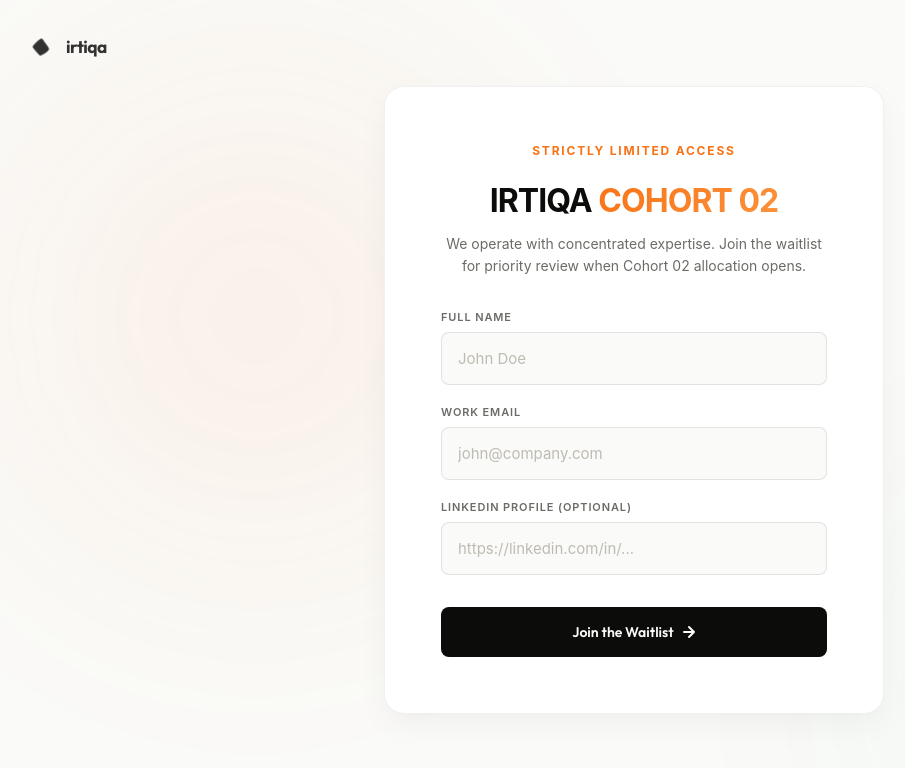
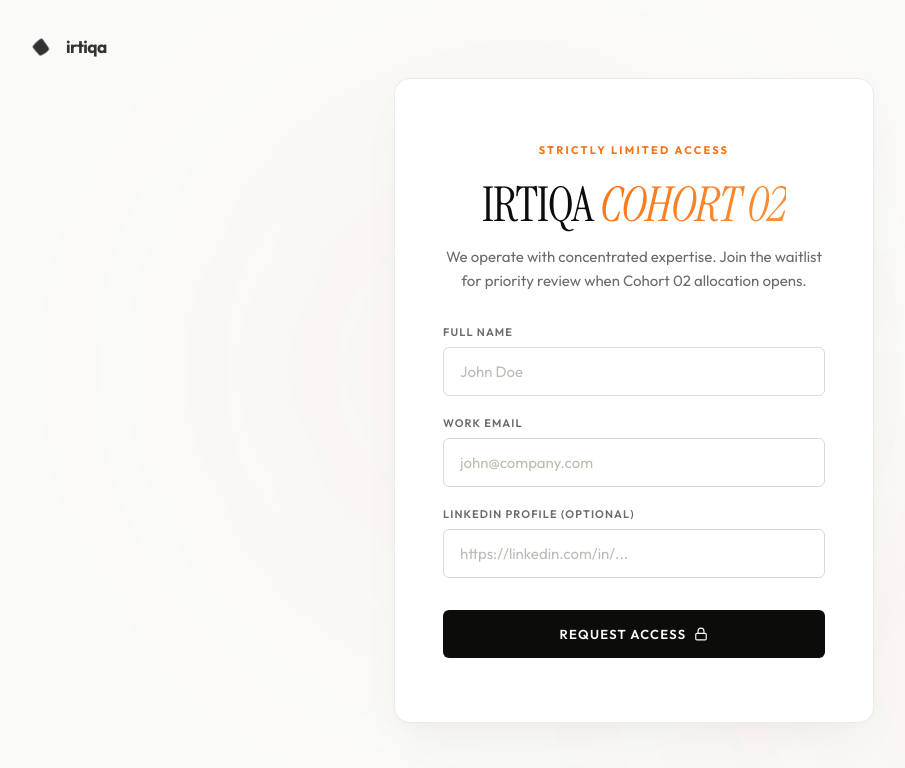
Before and after one commit to LionCrown69/irtiqa, a Next.js app: page /cohort-2 in a window 1280 px wide. Shown: the top 768 px of the page, without its empty margins (6-911 px from the left). Built offline with nearby package versions, Linux system fonts and the light colour scheme.

Commit message:
Design: Inject signature Irtiqa serif typography and lock icon into Waitlist

```diff
--- a/app/cohort-2/page.tsx
+++ b/app/cohort-2/page.tsx
@@ -116,10 +116,11 @@
                   )}
 
                   <button type="submit" className={styles.submitBtn} disabled={status === 'loading'}>
-                    {status === 'loading' ? 'Submitting...' : 'Join the Waitlist'}
+                    {status === 'loading' ? 'Submitting...' : 'Request Access'}
                     {status !== 'loading' && (
-                      <svg width="14" height="14" viewBox="0 0 14 14" fill="none" stroke="currentColor" strokeWidth="2" strokeLinecap="round" strokeLinejoin="round">
-                        <path d="M2 7h10M7 2l5 5-5 5" />
+                      <svg width="14" height="14" viewBox="0 0 24 24" fill="none" stroke="currentColor" strokeWidth="2" strokeLinecap="round" strokeLinejoin="round">
+                        <rect x="3" y="11" width="18" height="11" rx="2" ry="2"></rect>
+                        <path d="M7 11V7a5 5 0 0 1 10 0v4"></path>
                       </svg>
                     )}
                   </button>
--- a/app/cohort-2/waitlist.module.css
+++ b/app/cohort-2/waitlist.module.css
@@ -10,13 +10,13 @@
 
 .ambientGlow1 {
   position: fixed;
-  top: -10%;
-  left: -10%;
-  width: 60vw;
-  height: 60vw;
-  background: radial-gradient(circle, rgba(249, 115, 22, 0.08) 0%, rgba(249, 115, 22, 0) 70%);
+  top: -20%;
+  left: 0%;
+  width: 80vw;
+  height: 80vw;
+  background: radial-gradient(circle, rgba(249, 115, 22, 0.04) 0%, rgba(249, 115, 22, 0) 60%);
   border-radius: 50%;
-  filter: blur(80px);
+  filter: blur(100px);
   z-index: 0;
   animation: float 20s ease-in-out infinite alternate;
   pointer-events: none;
@@ -24,13 +24,13 @@
 
 .ambientGlow2 {
   position: fixed;
-  bottom: -20%;
+  bottom: -30%;
   right: -10%;
-  width: 50vw;
-  height: 50vw;
-  background: radial-gradient(circle, rgba(16, 185, 129, 0.05) 0%, rgba(16, 185, 129, 0) 70%);
+  width: 70vw;
+  height: 70vw;
+  background: radial-gradient(circle, rgba(249, 115, 22, 0.03) 0%, rgba(249, 115, 22, 0) 60%);
   border-radius: 50%;
-  filter: blur(80px);
+  filter: blur(100px);
   z-index: 0;
   animation: float 25s ease-in-out infinite alternate-reverse;
   pointer-events: none;
@@ -231,29 +231,49 @@
 }
 .glassCard {
   background: #ffffff;
-  border: 1px solid rgba(12, 12, 11, 0.06);
-  border-radius: 20px;
-  padding: 56px;
-  box-shadow: 0 12px 32px rgba(12, 12, 11, 0.04), 0 2px 6px rgba(12, 12, 11, 0.02);
+  border: 1px solid rgba(12, 12, 11, 0.08);
+  border-radius: 16px;
+  padding: 64px 48px;
+  box-shadow: 0 24px 48px -12px rgba(12, 12, 11, 0.05), 0 4px 12px rgba(12, 12, 11, 0.02);
   display: flex;
   flex-direction: column;
   gap: 32px;
   width: 100%;
-  max-width: 500px;
+  max-width: 480px;
 }
 .formHeader {
   text-align: center;
 }
+.eyebrow {
+  font-family: var(--ui, 'Outfit', sans-serif);
+  font-size: 11px;
+  font-weight: 700;
+  text-transform: uppercase;
+  letter-spacing: 0.2em;
+  color: #f97316;
+  margin-bottom: 24px;
+  display: block;
+}
 .formTitle {
-  font-size: 32px;
-  font-weight: 700;
-  line-height: 1.2;
-  letter-spacing: -0.03em;
+  font-family: var(--serif, 'Instrument Serif', Georgia, serif);
+  font-size: 48px;
+  font-weight: 400;
+  line-height: 1;
+  letter-spacing: -0.02em;
   color: var(--ink, #0C0C0B);
-  margin: 0 0 12px;
+  margin: 0 0 16px;
+}
+.gradientText {
+  font-style: italic;
+  background: linear-gradient(135deg, #f97316 0%, #fb923c 100%);
+  -webkit-background-clip: text;
+  -webkit-text-fill-color: transparent;
+  background-clip: text;
+  color: transparent;
 }
 .formDesc {
-  font-size: 14px;
+  font-family: var(--ui, 'Outfit', sans-serif);
+  font-size: 15px;
   line-height: 1.6;
   color: var(--sub, #6B6B67);
   margin: 0;
@@ -268,46 +288,49 @@
 }
 .inputLabel {
   display: block;
+  font-family: var(--ui, 'Outfit', sans-serif);
   font-size: 11px;
   font-weight: 600;
   text-transform: uppercase;
-  letter-spacing: 0.08em;
+  letter-spacing: 0.1em;
   color: var(--sub, #6B6B67);
   margin-bottom: 8px;
 }
 .inputField {
   width: 100%;
-  background: var(--w, #FAFAF8);
-  border: 1px solid rgba(12, 12, 11, 0.1);
-  border-radius: 8px;
-  padding: 16px;
+  background: transparent;
+  border: 1px solid rgba(12, 12, 11, 0.15);
+  border-radius: 6px;
+  padding: 14px 16px;
   font-size: 15px;
   color: var(--ink, #0C0C0B);
   outline: none;
   transition: all 0.2s ease;
-  font-family: inherit;
+  font-family: var(--ui, 'Outfit', sans-serif);
 }
-textarea.inputField {
-  resize: vertical;
-  min-height: 100px;
+.inputField:hover {
+  border-color: rgba(12, 12, 11, 0.3);
 }
 .inputField::placeholder {
   color: var(--dim, #BEBBB3);
 }
 .inputField:focus {
   border-color: #f97316;
-  background: #ffffff;
-  box-shadow: 0 0 0 4px rgba(249, 115, 22, 0.08);
+  background: transparent;
+  box-shadow: 0 0 0 1px #f97316;
 }
 .submitBtn {
   width: 100%;
   background: var(--ink, #0C0C0B);
   color: var(--w, #FAFAF8);
   border: none;
-  border-radius: 8px;
+  border-radius: 6px;
   padding: 16px;
-  font-size: 14px;
+  font-size: 13px;
+  font-family: var(--ui, 'Outfit', sans-serif);
   font-weight: 600;
+  text-transform: uppercase;
+  letter-spacing: 0.1em;
   cursor: pointer;
   transition: all 0.2s ease;
   margin-top: 12px;
@@ -317,8 +340,9 @@
   gap: 8px;
 }
 .submitBtn:hover {
-  transform: translateY(-2px);
-  box-shadow: 0 8px 24px rgba(12, 12, 11, 0.15);
+  background: #000000;
+  transform: translateY(-1px);
+  box-shadow: 0 8px 16px rgba(12, 12, 11, 0.15);
 }
 .submitBtn:active {
   transform: translateY(0);
```
